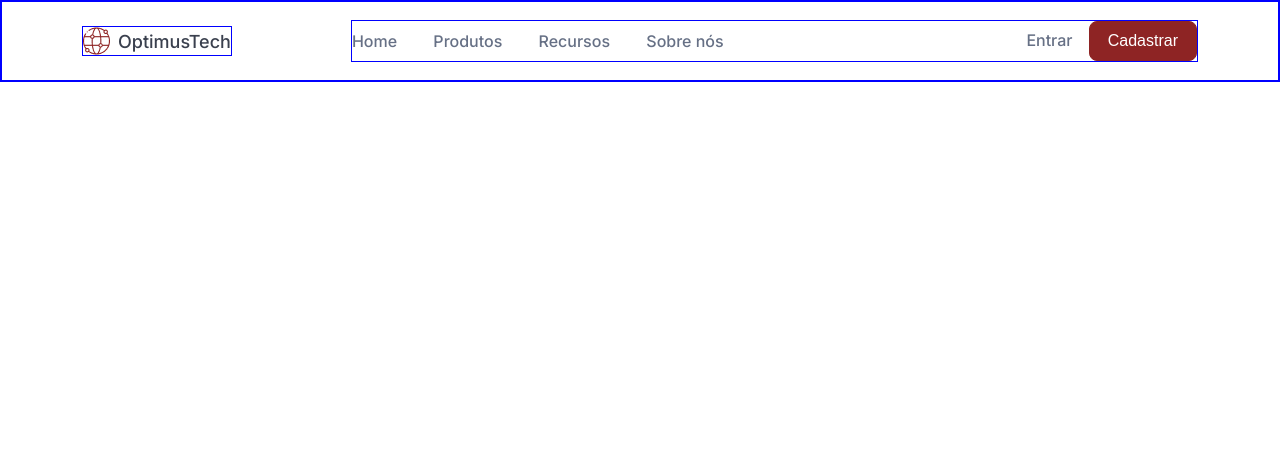
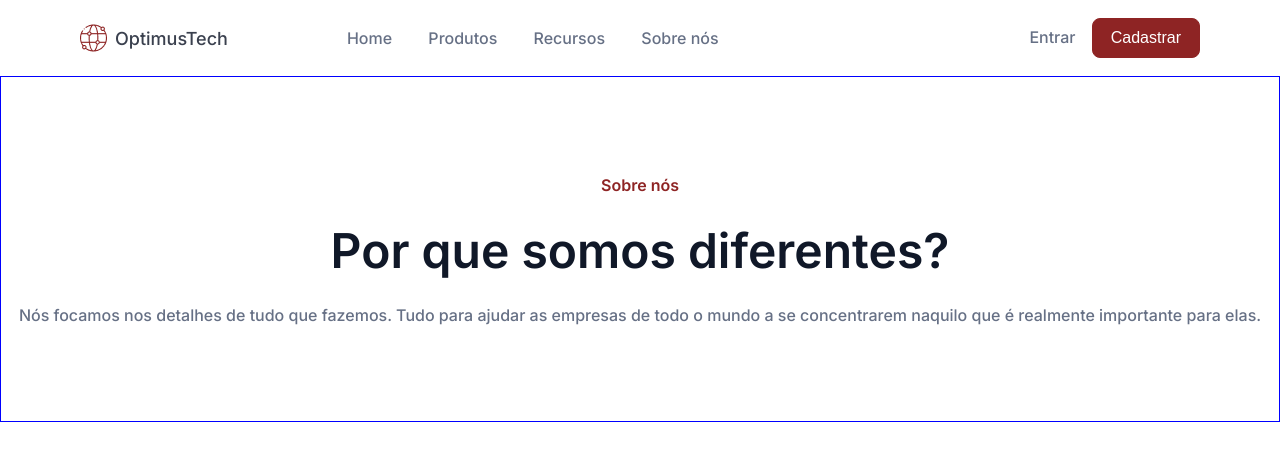
Before and after one commit to rmulon17/optimus-tech-project, a plain HTML site: page index.html in a window 1280 px wide. Drawn offline with Linux system fonts and the light colour scheme.

Commit message:
Create about section

```diff
--- a/index.html
+++ b/index.html
@@ -34,8 +34,12 @@
 
     <main>
         <section class="about">
-            <div class="content">
-
+            <div class="about-content">
+                <h3>Sobre nós</h3>
+                <h1>Por que somos diferentes?</h1>
+                <p>Nós focamos nos detalhes de tudo que fazemos.
+                    Tudo para ajudar as empresas de todo o mundo a se concentrarem naquilo que é
+                    realmente importante para elas.</p>
             </div>
         </section>
     </main>
--- a/style.css
+++ b/style.css
@@ -9,6 +9,8 @@
 :root {
     --text-color: #667085;
     --main-color: #8E2424;
+    --gray-color: #101828;
+
 
     font-size: 62.5%;
 }
@@ -18,11 +20,15 @@ body {
     font-family: Inter, sans-serif;
 }
 
+h1 {
+    color: var(--gray-color);
+}
+
+h3 {
+    color: var(--main-color);
+}
+
 /* NAV BAR */
-header {
-    border: 1px solid blue;
-}
-/* NAV BAR FONTS */
 .logo .logo-text {
     font-size: 1.8rem;
     color: #3A404E;
@@ -32,17 +38,16 @@ header {
     font-size: 1.6rem;
 }
 
-.page-nav a, .nav-buttons a {
+.page-nav a, .nav-buttons a, p {
     color: var(--text-color);
 }
 
-/* ================== */
+
 
 nav {
     padding: 1.8rem 8rem;
     display: flex;
     align-items: center;
-    border: 1px solid blue;
 }
 
 .logo, .navigation, .page-nav, .nav-buttons {
@@ -50,7 +55,6 @@ nav {
 }
 
 .logo {
-    border: 1px solid blue;
     display: inline-flex;
     align-items: center;
     margin-right: 11.9rem;
@@ -64,7 +68,6 @@ nav {
     display: flex;
     justify-content: space-between;
     align-items: center;
-    border: 1px solid blue;
 }
 .navigation a {
     text-decoration: none;
@@ -81,9 +84,40 @@ nav {
     background-color: var(--main-color);
     color: white;
     padding: 1rem 1.8rem;
+    cursor: pointer;
 }
 .nav-buttons a {
     margin-right: 1.2rem;
 }
 
 /* ABOUT SECTION */
+
+.about {
+    padding-block: 9.6rem;
+    text-align: center;
+    display: flex;
+    justify-content: center;
+    align-items: center;
+    border: 1px solid blue;
+}
+
+.about-content h3, h1 {
+    margin-bottom: 2.4rem;
+}
+
+.about-content h3 {
+    font-size:1.6rem;
+    line-height: 2.4rem;
+}
+
+.about-content h1 {
+    font-size: 4.8rem;
+    line-height: 6rem;
+    font-weight: 600;
+}
+
+.about-content p {
+    font-size: 1.6rem;
+}
+
+/* METRICS SECTION */
```
